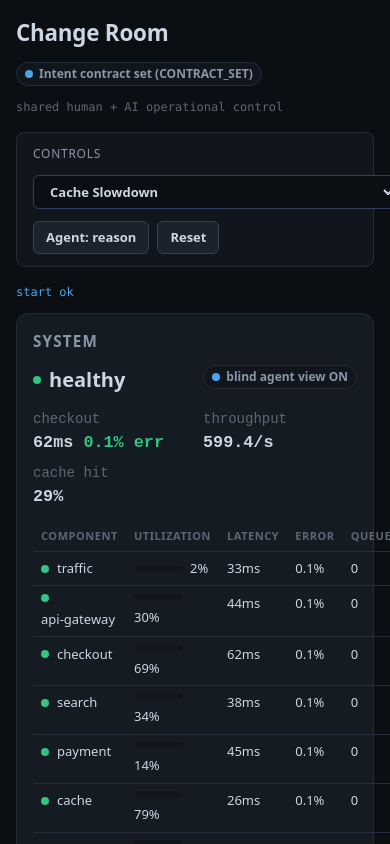
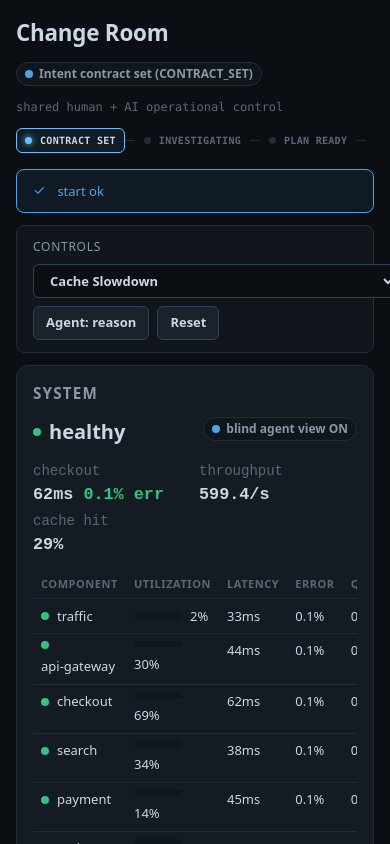
Before and after one commit to louji2308/change-room, a Next.js app in the folder apps/change-room/: page / in a window 390 px wide. Both pictures are taken after a click on the button "Start scenario". Shown: the top 844 px of the page. Built offline with nearby package versions, Linux system fonts and the light colour scheme.

Commit message:
feat(ux): phase 20 — workflow state stepper, loading/error polish, responsive + a11y

```diff
--- a/apps/change-room/src/app/globals.css
+++ b/apps/change-room/src/app/globals.css
@@ -284,3 +284,192 @@ p {
   flex-wrap: wrap;
   gap: var(--sp-2);
 }
+
+/* ----- phase 20: workflow stepper ----- */
+.stepper {
+  display: flex;
+  align-items: center;
+  gap: 0;
+  overflow-x: auto;
+  padding: var(--sp-2) 0;
+  scrollbar-width: thin;
+  scrollbar-color: var(--border) transparent;
+}
+.stepper::-webkit-scrollbar { height: 4px; }
+.stepper::-webkit-scrollbar-track { background: transparent; }
+.stepper::-webkit-scrollbar-thumb { background: var(--border); border-radius: 999px; }
+
+.step {
+  display: flex;
+  align-items: center;
+  gap: var(--sp-2);
+  padding: var(--sp-1) var(--sp-3);
+  border-radius: var(--r-sm);
+  white-space: nowrap;
+  font-size: 11px;
+  font-family: ui-monospace, SFMono-Regular, "SF Mono", Menlo, Consolas, monospace;
+  font-weight: 600;
+  letter-spacing: 0.03em;
+  color: var(--text-faint);
+  border: 1px solid transparent;
+  transition: color 0.2s, border-color 0.2s, background 0.2s;
+}
+.step-dot {
+  width: 7px;
+  height: 7px;
+  border-radius: 999px;
+  background: var(--border);
+  flex: none;
+  transition: background 0.2s, box-shadow 0.2s;
+}
+.step-past {
+  color: var(--text-dim);
+}
+.step-past .step-dot {
+  background: var(--ok);
+}
+.step-current {
+  color: var(--text);
+  border-color: var(--accent);
+  background: rgba(108, 192, 255, 0.08);
+}
+.step-current .step-dot {
+  background: var(--accent);
+  box-shadow: 0 0 6px var(--accent);
+}
+.step-current.step-pulse .step-dot {
+  animation: pulse-dot 1.6s ease-in-out infinite;
+}
+.step-future {
+  color: var(--text-faint);
+}
+.step-connector {
+  width: 18px;
+  height: 1px;
+  background: var(--border);
+  flex: none;
+}
+.step-past + .step-connector {
+  background: var(--ok);
+}
+
+@keyframes pulse-dot {
+  0%, 100% { box-shadow: 0 0 4px var(--accent); opacity: 1; }
+  50% { box-shadow: 0 0 10px var(--accent); opacity: 0.7; }
+}
+
+/* ----- phase 20: spinner / busy ----- */
+.spinner {
+  display: inline-block;
+  width: 14px;
+  height: 14px;
+  border: 2px solid var(--border);
+  border-top-color: var(--accent);
+  border-radius: 999%;
+  animation: spin 0.6s linear infinite;
+  vertical-align: middle;
+  margin-right: 0.35rem;
+}
+@keyframes spin {
+  to { transform: rotate(360deg); }
+}
+
+.busy-indicator {
+  display: inline-flex;
+  align-items: center;
+  gap: var(--sp-2);
+  font-size: 12px;
+  color: var(--accent);
+  font-family: ui-monospace, monospace;
+  animation: pulse-text 1.8s ease-in-out infinite;
+}
+@keyframes pulse-text {
+  0%, 100% { opacity: 1; }
+  50% { opacity: 0.5; }
+}
+
+/* ----- phase 20: active header pulse ----- */
+.header-active .badge {
+  animation: header-pulse 2s ease-in-out infinite;
+}
+@keyframes header-pulse {
+  0%, 100% { border-color: var(--border); }
+  50% { border-color: var(--accent); }
+}
+
+/* ----- phase 20: alert-style error/flash ----- */
+.alert {
+  display: flex;
+  align-items: flex-start;
+  gap: var(--sp-3);
+  padding: var(--sp-3) var(--sp-4);
+  border-radius: var(--r-md);
+  font-size: 13px;
+  line-height: 1.45;
+  border: 1px solid;
+}
+.alert-error {
+  background: rgba(229, 83, 75, 0.08);
+  border-color: var(--danger);
+  color: var(--danger);
+}
+.alert-flash {
+  background: rgba(74, 163, 235, 0.08);
+  border-color: var(--info);
+  color: var(--info);
+}
+.alert-icon {
+  flex: none;
+  font-size: 14px;
+  line-height: 1;
+  margin-top: 1px;
+}
+
+/* ----- phase 20: panel enter animation ----- */
+.panel {
+  animation: panel-enter 0.3s ease both;
+}
+@keyframes panel-enter {
+  from { opacity: 0; transform: translateY(6px); }
+  to { opacity: 1; transform: translateY(0); }
+}
+
+/* ----- phase 20: bar-fill transition ----- */
+.bar-fill {
+  transition: width 0.5s ease, background 0.3s ease;
+}
+
+/* ----- phase 20: table scroll wrapper ----- */
+.table-wrap {
+  overflow-x: auto;
+  -webkit-overflow-scrolling: touch;
+  scrollbar-width: thin;
+  scrollbar-color: var(--border) transparent;
+}
+.table-wrap::-webkit-scrollbar { height: 4px; }
+.table-wrap::-webkit-scrollbar-track { background: transparent; }
+.table-wrap::-webkit-scrollbar-thumb { background: var(--border); border-radius: 999px; }
+
+/* ----- phase 20: responsive fixes ----- */
+@media (max-width: 767px) {
+  .statusbar {
+    gap: var(--sp-2);
+  }
+  .stepper {
+    padding: var(--sp-1) 0;
+  }
+  .step {
+    font-size: 10px;
+    padding: var(--sp-1) var(--sp-2);
+  }
+  .step-connector {
+    width: 10px;
+  }
+  .kv {
+    grid-template-columns: 1fr;
+    gap: var(--sp-1) var(--sp-2);
+  }
+  .kv dt {
+    padding-top: var(--sp-2);
+  }
+}
--- a/apps/change-room/src/components/ControlRoom.tsx
+++ b/apps/change-room/src/components/ControlRoom.tsx
@@ -16,6 +16,58 @@ const ACTIONS: Array<{ id: string; label: string; needs?: string[]; danger?: boo
   { id: "reject", label: "Reject", needs: ["WAITING_FOR_APPROVAL"], danger: true },
   { id: "reset", label: "Reset", needs: [] },
 ];
+
+const STEPS = [
+  "CONTRACT_SET",
+  "INVESTIGATING",
+  "PLAN_READY",
+  "SIMULATED",
+  "WAITING_FOR_APPROVAL",
+  "APPROVED",
+  "EXECUTING",
+  "EXECUTED",
+  "VERIFYING",
+  "COMPLETE",
+] as const;
+
+const ACTIVE_STATES = new Set(["EXECUTING", "EXECUTED", "VERIFYING", "RECOVERING", "SIMULATING"]);
+const ERROR_STATES = new Set(["DEVIATION", "RECOVERING"]);
+
+function stepStatus(step: string, current: string): "past" | "current" | "future" {
+  const ci = STEPS.indexOf(step as any);
+  const cur = STEPS.indexOf(current as any);
+  if (ci < cur) return "past";
+  if (ci === cur) return "current";
+  return "future";
+}
+
+function WorkflowStepper({ workflow }: { workflow: string }) {
+  const normalized = workflow === "IDLE" ? "" : workflow;
+  return (
+    <nav className="stepper" role="navigation" aria-label="Workflow progress">
+      {STEPS.map((step, i) => {
+        const status = normalized ? stepStatus(step, normalized) : "future";
+        const cls = [
+          "step",
+          status === "past" ? "step-past" : "",
+          status === "current" ? `step-current${ACTIVE_STATES.has(workflow) ? " step-pulse" : ""}` : "",
+          status === "future" ? "step-future" : "",
+        ]
+          .filter(Boolean)
+          .join(" ");
+        return (
+          <span key={step} style={{ display: "contents" }}>
+            {i > 0 && <span className="step-connector" aria-hidden="true" />}
+            <span className={cls} aria-current={status === "current" ? "step" : undefined}>
+              <span className="step-dot" aria-hidden="true" />
+              {step.replace(/_/g, " ")}
+            </span>
+          </span>
+        );
+      })}
+    </nav>
+  );
+}
 
 export default function ControlRoom() {
   const [view, setView] = useState<View | null>(null);
@@ -61,6 +113,7 @@ export default function ControlRoom() {
     async (id: string, body?: Record<string, unknown>) => {
       setBusy(id);
       setError(null);
+      setFlash(null);
       try {
         const res: SessionResponse = await api(id, body);
         if (res.view) setView(res.view);
@@ -89,12 +142,9 @@ export default function ControlRoom() {
           <h1>Change Room</h1>
         </div>
         {error ? (
-          <div role="alert" className="empty text-danger">
-            Error loading session: {error}
-            <br />
-            <button className="button" onClick={() => window.location.reload()} style={{ marginTop: "0.5rem" }}>
-              Reload
-            </button>
+          <div role="alert" className="alert alert-error">
+            <span className="alert-icon" aria-hidden="true">!</span>
+            <span>Error loading session: {error}</span>
           </div>
         ) : (
           <div style={{ display: "grid", gap: "0.75rem" }} role="status" aria-label="Loading Change Room">
@@ -123,13 +173,16 @@ export default function ControlRoom() {
     </select>
   );
 
+  const isBusy = busy !== null;
+  const isActive = ACTIVE_STATES.has(view.workflow);
+
   return (
     <div style={{ padding: "1rem", maxWidth: 1280, margin: "0 auto" }}>
-      <header className="spread" style={{ marginBottom: "1rem" }}>
+      <header className={`spread${isActive ? " header-active" : ""}`} style={{ marginBottom: "0.5rem" }}>
         <div className="row" style={{ gap: "0.75rem" }}>
           <h1>Change Room</h1>
-          <span className="badge">
-            <span className={`dot ${view.paused ? "dot-warn" : view.workflow === "COMPLETE" ? "dot-ok" : "dot-info"}`} />
+          <span className="badge" role="status" aria-label={`Workflow status: ${view.workflow}`}>
+            <span className={`dot ${view.paused ? "dot-warn" : ERROR_STATES.has(view.workflow) ? "dot-danger" : view.workflow === "COMPLETE" ? "dot-ok" : "dot-info"}`} />
             {view.paused ? "PAUSED — " : ""}
             {view.statusLabel} ({view.workflow})
           </span>
@@ -139,17 +192,33 @@ export default function ControlRoom() {
         </span>
       </header>
 
+      <WorkflowStepper workflow={view.workflow} />
+
+      <div aria-live="polite" aria-atomic="true" style={{ minHeight: 0 }}>
         {error && (
           <div
             role="alert"
-          className="empty text-danger"
-          style={{ marginBottom: "0.75rem", textAlign: "left" }}
+            className="alert alert-error"
+            style={{ marginTop: "var(--sp-3)", marginBottom: "var(--sp-3)" }}
           >
-          {error}
+            <span className="alert-icon" aria-hidden="true">!</span>
+            <span>{error}</span>
           </div>
         )}
 
-      <div className="statusbar" style={{ marginBottom: "1rem" }}>
+        {flash && (
+          <div
+            role="status"
+            className="alert alert-flash"
+            style={{ marginTop: "var(--sp-3)", marginBottom: "var(--sp-3)" }}
+          >
+            <span className="alert-icon" aria-hidden="true">&#10003;</span>
+            <span>{flash}</span>
+          </div>
+        )}
+      </div>
+
+      <div className="statusbar" style={{ margin: "var(--sp-3) 0" }}>
         <span className="text-dim" style={{ fontSize: 12, textTransform: "uppercase", letterSpacing: "0.06em" }}>
           Controls
         </span>
@@ -159,22 +228,23 @@ export default function ControlRoom() {
             <button
               key={a.id}
               className={`button${a.danger ? " button-danger" : ""}${a.id === "approve" ? " button-primary" : ""}`}
-              disabled={busy !== null}
+              disabled={isBusy}
               onClick={() => run(a.id, a.body?.(view))}
+              aria-busy={busy === a.id || undefined}
             >
-              {busy === a.id ? "…" : a.label}
+              {busy === a.id ? <><span className="spinner" aria-hidden="true" />Working…</> : a.label}
             </button>
           ))}
         </span>
+        {isBusy && (
+          <span className="busy-indicator" role="status" aria-live="polite">
+            <span className="spinner" aria-hidden="true" />
+            Executing {busy}…
+          </span>
+        )}
       </div>
 
-      {flash && (
-        <div role="status" className="text-info mono" style={{ marginBottom: "0.75rem", fontSize: 12 }}>
-          {flash}
-        </div>
-      )}
-
-      <div className="stack">
+      <div className="stack" style={{ marginTop: "var(--sp-2)" }}>
         <SystemPanel view={view} />
         <div className="grid-2">
           <IncidentPanel view={view} />
```
Also changed, not shown: apps/change-room/src/components/control.tsx (+22 -15 lines), apps/change-room/src/components/panels.tsx (+12 -4 lines). Lines whose indentation alone changed are shown as unchanged.
